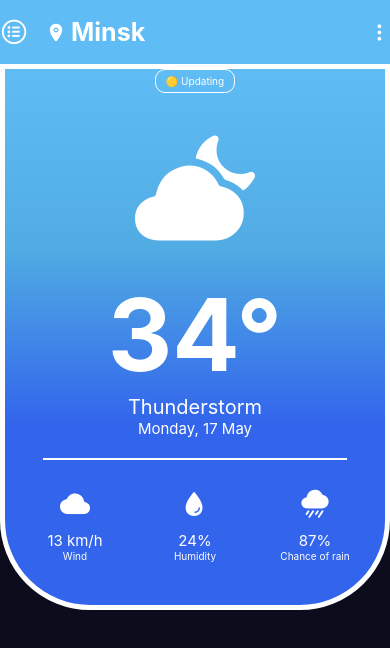
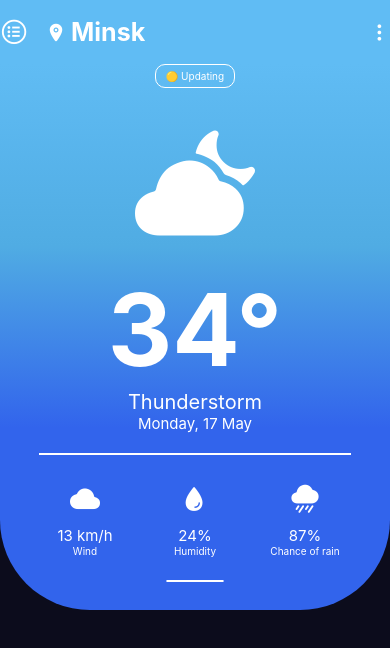
Before and after one commit to CalicoNino/weather-or-not, a React Native app: screen /Home in a window 390 px wide. Shown: the top 648 px of the page. Built offline with nearby package versions, Linux system fonts and the light colour scheme.

Commit message:
BlueLayout design updated

```diff
--- a/components/BlueLayoutOpen.tsx
+++ b/components/BlueLayoutOpen.tsx
@@ -4,16 +4,21 @@ import { LinearGradient } from "expo-linear-gradient";
 import Icon from "react-native-vector-icons/Ionicons";
 import Divider from "./Divider";
 import WeatherDetails from "./WeatherDetails";
+import Drag from "./Drag";
 
 const styles = StyleSheet.create({
+  container: {
+    borderBottomRightRadius: 90,
+    borderBottomLeftRadius: 90,
+    width: "100%",
+    height: "70%",
+  },
   blue: {
     borderBottomRightRadius: 90,
     borderBottomLeftRadius: 90,
     width: "100%",
-    height: "70%",
+    height: "100%",
     alignItems: "center",
-    borderWidth: 5,
-    borderColor: "#ffffff",
     marginBottom: 5,
   },
   text: {
@@ -64,6 +69,7 @@ function BlueLayoutOpen({
   precipitation,
 }: BlueLayoutProps) {
   return (
+    <View style={styles.container}>
       <LinearGradient
         colors={[
           "#60bcf4",
@@ -75,8 +81,15 @@ function BlueLayoutOpen({
         ]}
         style={styles.blue}
       >
-      <Text style={styles.text}>{isUpdating ? "Updated" : "🟡 Updating"}</Text>
-      <Icon name="cloudy-night" color="white" size={120} style={styles.icon} />
+        <Text style={styles.text}>
+          {isUpdating ? "Updated" : "🟡 Updating"}
+        </Text>
+        <Icon
+          name="cloudy-night"
+          color="white"
+          size={120}
+          style={styles.icon}
+        />
         <Text style={styles.temperature}>{`${temperature}°`}</Text>
         <Text style={styles.description}>{description}</Text>
         <Text style={styles.date}>{date}</Text>
@@ -86,7 +99,9 @@ function BlueLayoutOpen({
           humidity={humidity}
           precipitation={precipitation}
         />
+        <Drag />
       </LinearGradient>
+    </View>
   );
 }
 
--- /dev/null
+++ b/components/Drag.tsx
@@ -0,0 +1,19 @@
+import React from "react";
+import { StyleSheet, View } from "react-native";
+
+const styles = StyleSheet.create({
+  divider: {
+    height: 1,
+    width: "15%",
+    borderWidth: 1,
+    borderColor: "#ffffff",
+    borderRadius: 20,
+    marginTop: 25,
+  },
+});
+
+function Drag() {
+  return <View style={styles.divider} />;
+}
+
+export default Drag;
--- a/components/WeatherDetails.tsx
+++ b/components/WeatherDetails.tsx
@@ -12,7 +12,7 @@ const styles = StyleSheet.create({
     width: 100,
     alignItems: "center",
     justifyContent: "center",
-    marginHorizontal: 10,
+    marginHorizontal: 5,
   },
   value: {
     color: "#ffffff",
```
Lines whose indentation alone changed are shown as unchanged.
